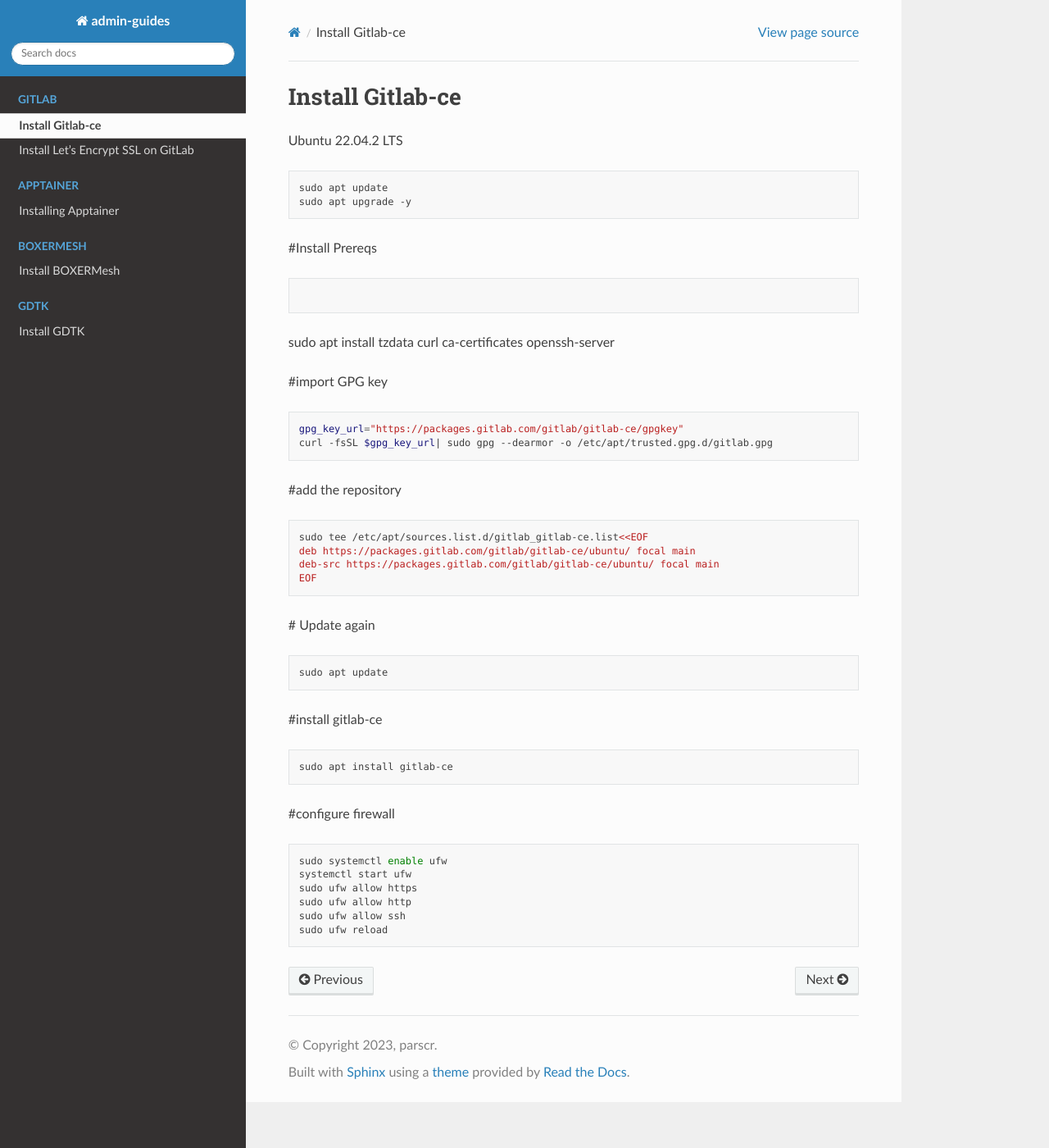
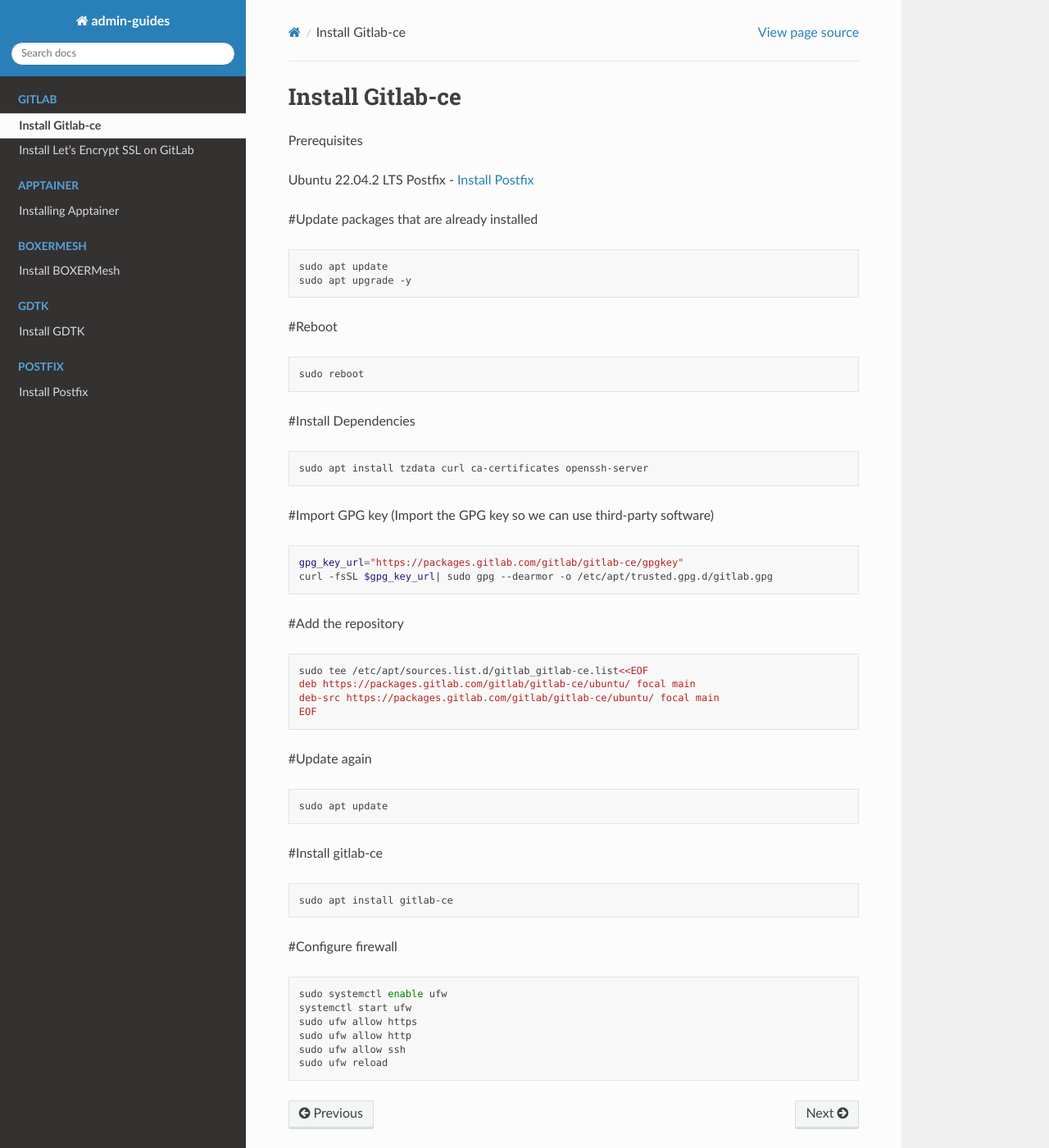
Before and after one commit to parscr/admin-guides, a Sphinx documentation site: the page built from docs/source/install-gitlab.rst, in a window 1280 px wide and 1400 px high. Shown: the whole window at 82% size. Built offline with Sphinx 7.4.7 and the Read the Docs theme 2.0.0, drawn with Linux system fonts in a browser that asks for light colours.

Commit message:
added postfix

```diff
--- a/docs/source/index.rst
+++ b/docs/source/index.rst
@@ -30,3 +30,9 @@
    :caption: GDTk
 
    install-gdtk
+
+.. toctree::
+   :maxdepth: 2
+   :caption: Postfix
+
+   install-postfix
--- a/docs/source/install-gitlab.rst
+++ b/docs/source/install-gitlab.rst
@@ -1,28 +1,39 @@
 Install Gitlab-ce
 -----------------
 
+Prerequisites
+
 Ubuntu 22.04.2 LTS
+Postfix - :doc:`install-postfix`
 
+
+#Update packages that are already installed
 
 .. code-block:: bash
 
-   sudo apt update
-   sudo apt upgrade -y
+    sudo apt update
+    sudo apt upgrade -y
 
-#Install Prereqs
+#Reboot
 
 .. code-block:: bash
 
-sudo apt install tzdata curl ca-certificates openssh-server
+    sudo reboot
 
-#import GPG key
+#Install Dependencies
+
+.. code-block:: bash
+
+    sudo apt install tzdata curl ca-certificates openssh-server
+
+#Import GPG key (Import the GPG key so we can use third-party software)
 
 .. code-block:: bash
 
     gpg_key_url="https://packages.gitlab.com/gitlab/gitlab-ce/gpgkey"
     curl -fsSL $gpg_key_url| sudo gpg --dearmor -o /etc/apt/trusted.gpg.d/gitlab.gpg
 
-#add the repository
+#Add the repository
 
 .. code-block:: bash
 
@@ -31,19 +42,19 @@
     deb-src https://packages.gitlab.com/gitlab/gitlab-ce/ubuntu/ focal main
     EOF
 
-# Update again
+#Update again
 
 .. code-block:: bash
 
     sudo apt update
 
-#install gitlab-ce
+#Install gitlab-ce
 
 .. code-block:: bash
 
     sudo apt install gitlab-ce
 
-#configure firewall
+#Configure firewall
 
 .. code-block:: bash
 
--- /dev/null
+++ b/docs/source/install-postfix.rst
@@ -0,0 +1,2 @@
+Install Postfix
+---------------
```
